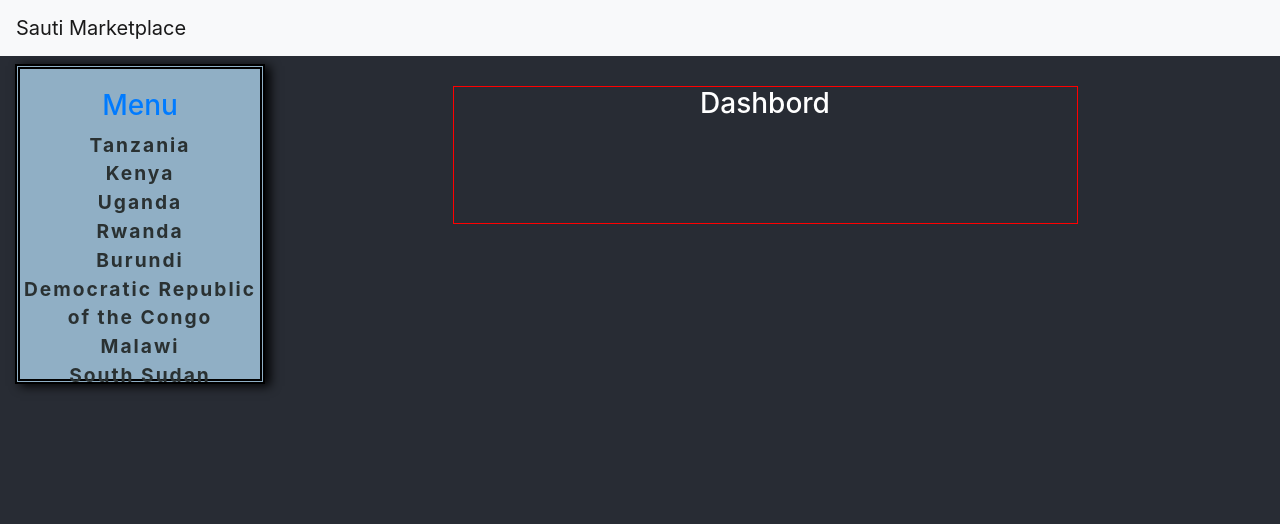
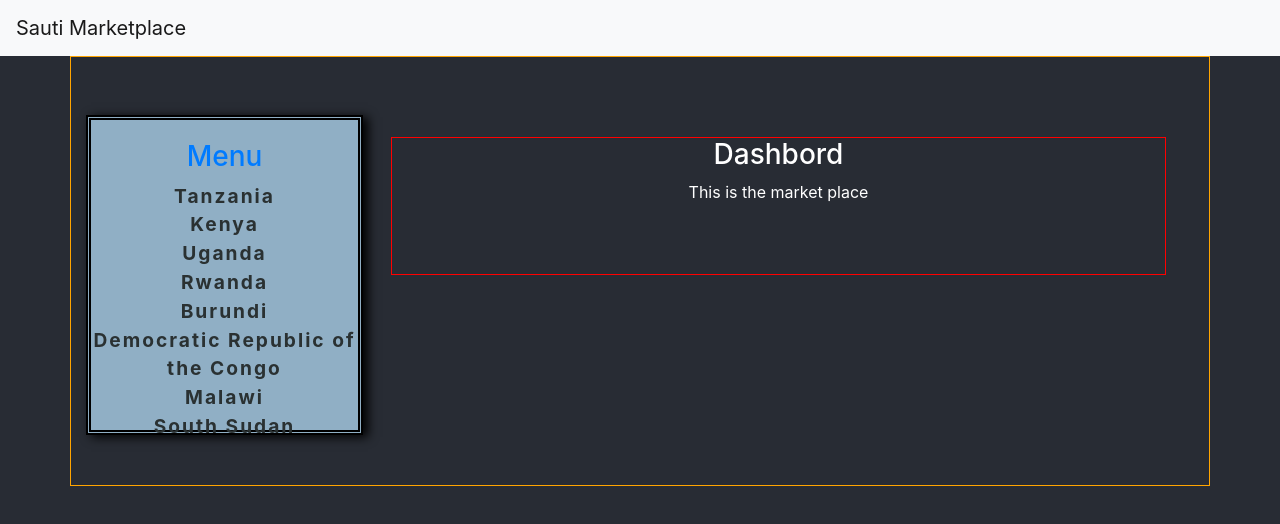
Before and after one commit to labs-13-sauti-marketplace/Sauti-FE, a React (Create React App) app: page / in a window 1280 px wide. Shown: the top 524 px of the page. Built offline with nearby package versions, Linux system fonts and the light colour scheme.

Commit message:
Refactored some code
Organized some code, export file created to have single components import

```diff
--- a/src/App.css
+++ b/src/App.css
@@ -7,4 +7,6 @@
 .nav-board {
   display: flex;
   flex-direction: row;
+  border: 1px solid orange;
+  padding: 50px;
 }
--- a/src/App.js
+++ b/src/App.js
@@ -1,9 +1,7 @@
 import React from 'react';
 import './App.css';
 import { Route } from 'react-router-dom';
-import Title from './components/Title/Title.js'
-import Nav from './components/Nav/Nav.js';
-import Board from './components/Board/Board.js'
+import { Title, Nav, Board } from './components/export.js'
 
 class App extends React.Component {
   constructor(props){
@@ -19,9 +17,10 @@
       <header className="App-Navbar">
       <Title />
       </header>
-        <div className="container-fluid nav-board">
+      <div className="container nav-board">
       <Nav />
       <Route exact path="/" component={ Board }/>
+
       </div>
       </div>
     )
--- a/src/components/Board/Board.css
+++ b/src/components/Board/Board.css
@@ -1,6 +1,6 @@
 .box-container {
   border: 1px solid red;
-  width: 50%;
+  width: 70%;
   margin: 0 auto;
   margin-top: 30px;
   margin-bottom: 20vh;
--- a/src/components/Board/Board.js
+++ b/src/components/Board/Board.js
@@ -1,6 +1,7 @@
 import React from 'react';
 import './Board.css';
 import { Route } from 'react-router-dom';
+import MarketList from './Market/MarketList.js'
 
 
 
@@ -16,7 +17,14 @@
   render(){
     return(
       <div className="box-container">
-        <h3> Dashbord </h3>
+      <h3> Dashbord </h3>
+
+
+      <div className="market-places">
+        <p> This is the market place </p>
+
+
+      </div>
       </div>
     )
   }
--- a/src/components/Board/Market/MarketList.js
+++ b/src/components/Board/Market/MarketList.js
@@ -3,34 +3,63 @@
 import './Market.css';
 import axios from 'axios';
 
-class MarketList extends  React.Component {
-  constructor(props){
+class MarketList extends React.Component {
+  constructor(props) {
     super(props);
       this.state = {
-      id: [],
+        id: []
+      }
   }
 
-    componentDidMount(){
-      //axios get
-      axios
-        .get(`https://sauti-marketplace.herokuapp.com/country/api/markets/${id}`)
-        .then(res => {
-          this.setState({id: params.id})
-        })
-        .catch(err => {
-          console.log(err);
-        })
-    }
-
-    render(){
+  render() {
     return(
       <div>
-          <h2> Markets: </h2>
+        Markets List:
       </div>
     )
   }
+
 }
-}
+
+
+
+// class MarketList extends  React.Component {
+//   constructor(props){
+//     super(props);
+//     this.state = {
+//       id: [],
+//     }
+//
+//     componentDidMount() {
+//       axios
+//         .get(`https://sauti-marketplace.herokuapp.com/country/api/markets/${id}`)
+//         .then(res => {
+//           this.setState({id: params.id})
+//         })
+//         .catch(err => {
+//           console.log(err);
+//         })
+//     }
+  // componentDidMount() {
+  //   axios
+  //       .get('http://localhost:5000/friends')
+  //       .then(res => {
+  //           this.setState({friends: res.data})
+  //       })
+  //       .catch(err => {
+  //           console.log(err);
+  //       })
+  // }
+//
+//     render(){
+//       return(
+//         <div>
+//           <h2> Markets: </h2>
+//         </div>
+//       )
+//     }
+//   }
+// }
 
 
 export default MarketList;
--- a/src/components/Nav/Nav.css
+++ b/src/components/Nav/Nav.css
@@ -1,7 +1,7 @@
 .boardContainer {
   margin-top: 8px;
   background-color: #90AFC5;
-  width: 20%;
+  width: 25%;
   border: 5px double black;
   text-align: center;
   height: 40vh;
--- a/src/components/Nav/Nav.js
+++ b/src/components/Nav/Nav.js
@@ -2,7 +2,7 @@
 import './Nav.css';
 import { Link } from 'react-router-dom';
 
-class Nav extends React.Component {
+export default class Nav extends React.Component {
   constructor(props) {
     super(props);
     this.state = {
@@ -20,8 +20,6 @@
   }
 
   render() {
-    const {name} = this.state.countries
-    console.log(this.state.countries);
     return(
       <div className="boardContainer">
         <Link to="/">  <h3> Menu </h3> </Link>
@@ -36,5 +34,3 @@
     )
   }
 }
-
-export default Nav;
--- /dev/null
+++ b/src/components/export.js
@@ -0,0 +1,15 @@
+// import all components here
+
+// title Sauti Marketplace
+import Title from './Title/Title.js'
+// Nav Menu bar with countries
+import Nav from './Nav/Nav.js';
+
+// dashboard displaying markets
+import Board from './Board/Board.js'
+
+export {
+  Title,
+  Nav,
+  Board
+}
```
Lines whose indentation alone changed are shown as unchanged.
